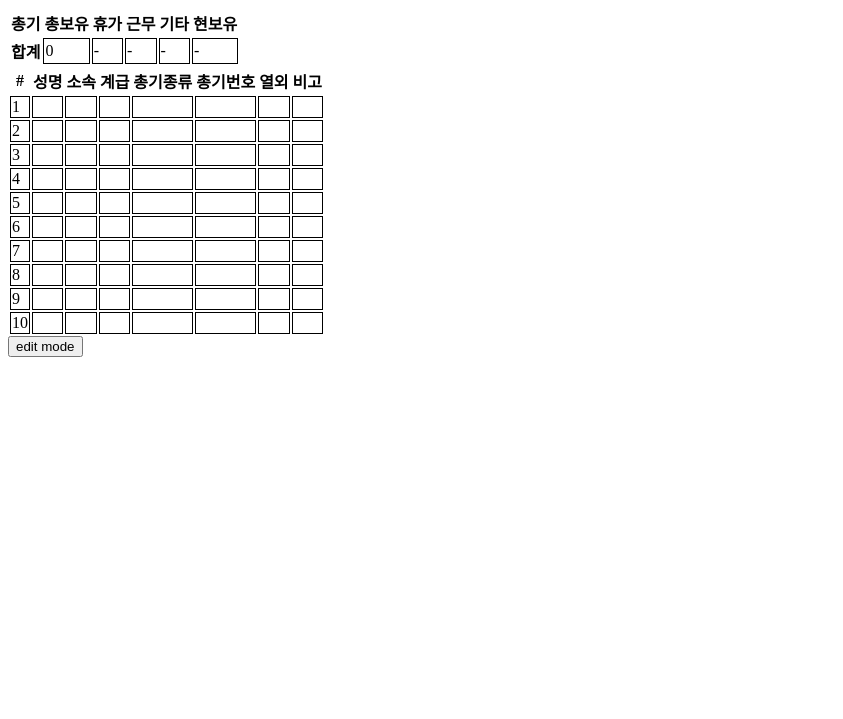
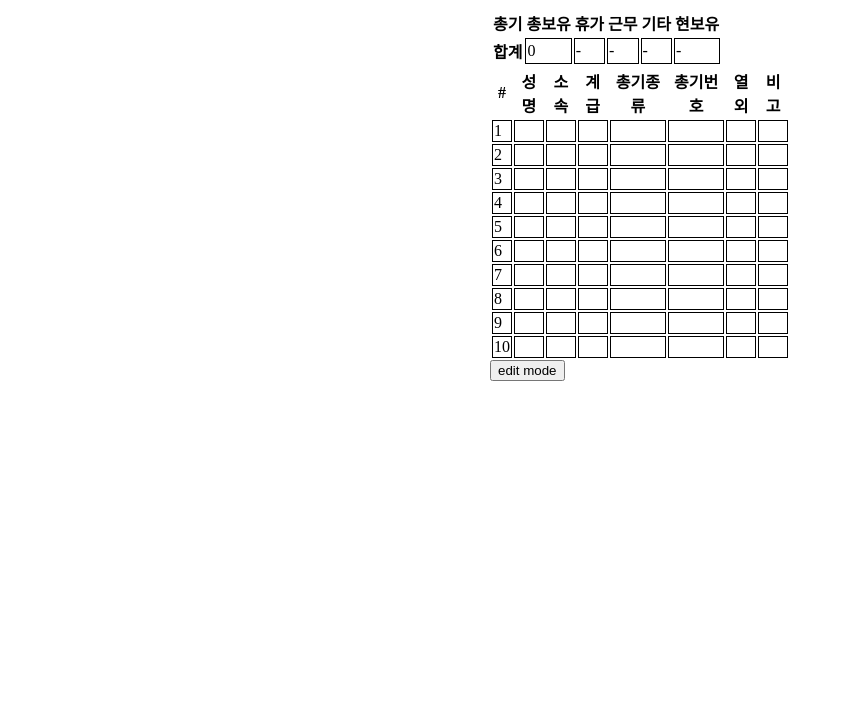
Before and after one commit to osamhack2022/IOT_WEB_SmartGunCabinet_Musago, a plain HTML site: page WEB_FE/index.html in a window 1280 px wide. Shown: the part 81-800 px from the top of the page, without its empty margins (0-843 px from the left). Drawn offline with Linux system fonts and the light colour scheme.

Commit message:
css center align

```diff
--- a/WEB_FE/css/debug.css
+++ b/WEB_FE/css/debug.css
@@ -1,3 +1,8 @@
+body{
+    margin: 0 auto;
+    width: 300px;
+}
+
 button.selected{
     background: lightgreen;
 }
```
